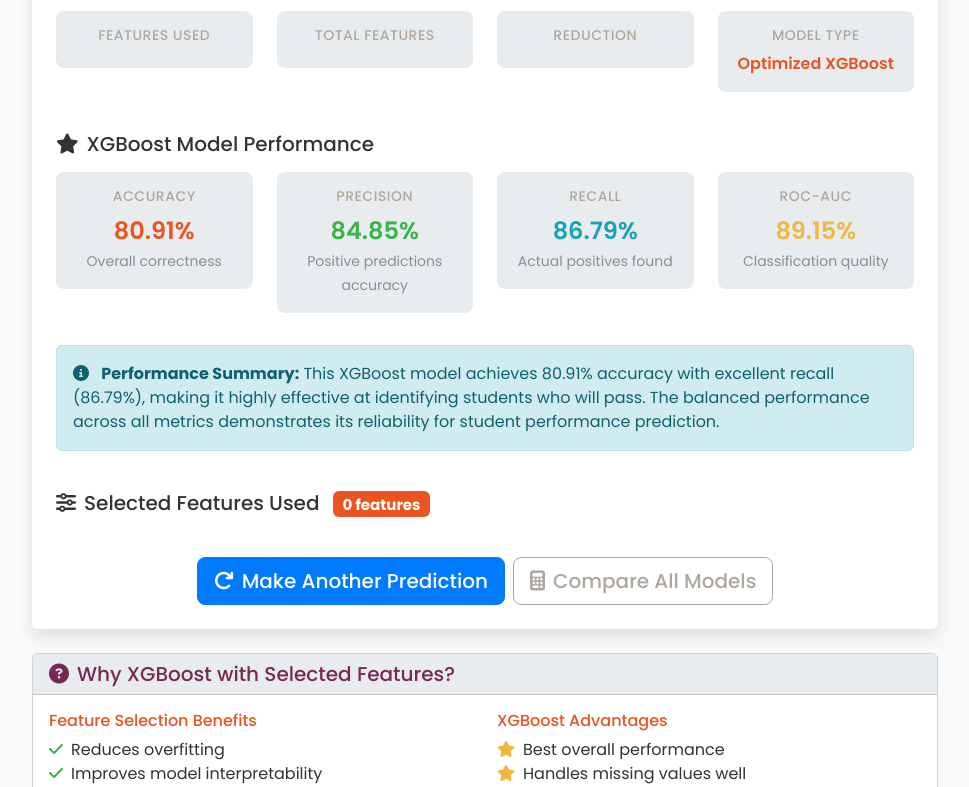
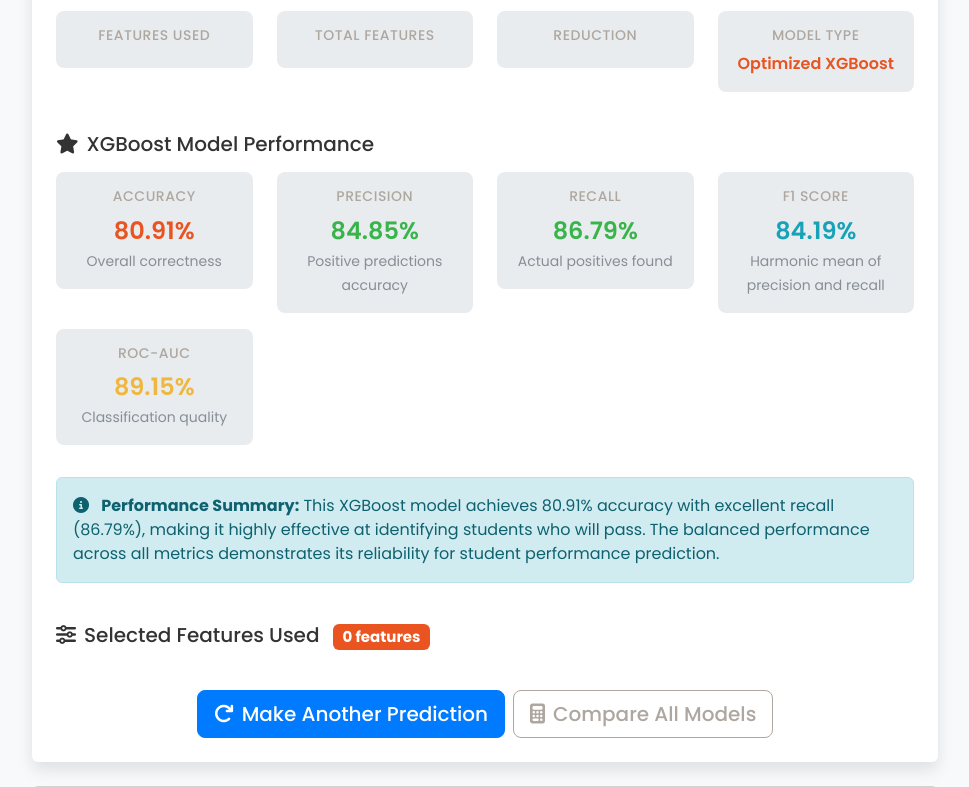
Before and after one commit to Abdulraqib20/student-performance-predictor, a Flask app: template src/templates/xgb_result.html in a window 1280 px wide. Shown: the part 519-1306 px from the top of the page, without its empty margins (155-1124 px from the left). Run offline with Flask 3, Linux system fonts and the light colour scheme; the template is opened without the code that fills it, so the values that code supplies are empty; some libraries are stand-ins or nearby versions.

Commit message:
pushed latest main

```diff
--- a/src/templates/xgb_result.html
+++ b/src/templates/xgb_result.html
@@ -204,8 +204,15 @@
                                 <div class="col-md-3">
                                     <div class="performance-metric">
                                         <h6>Recall</h6>
-                                        <div class="value text-info">86.79%</div>
+                                        <div class="value text-success">86.79%</div>
                                         <small class="text-muted">Actual positives found</small>
+                                    </div>
+                                </div>
+                                <div class="col-md-3">
+                                    <div class="performance-metric">
+                                        <h6>F1 Score</h6>
+                                        <div class="value text-info">84.19%</div>
+                                        <small class="text-muted">Harmonic mean of precision and recall</small>
                                     </div>
                                 </div>
                                 <div class="col-md-3">
```
